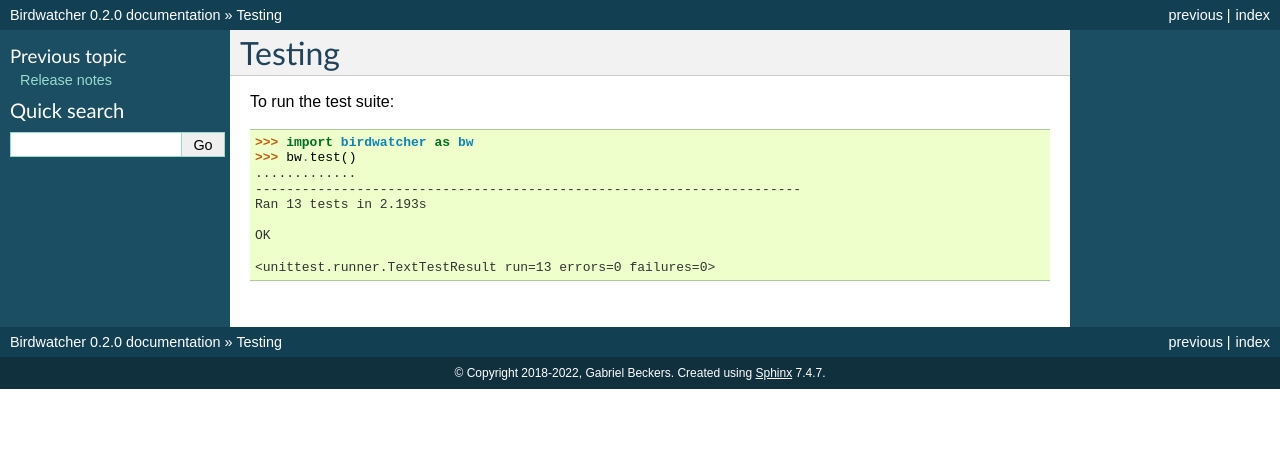
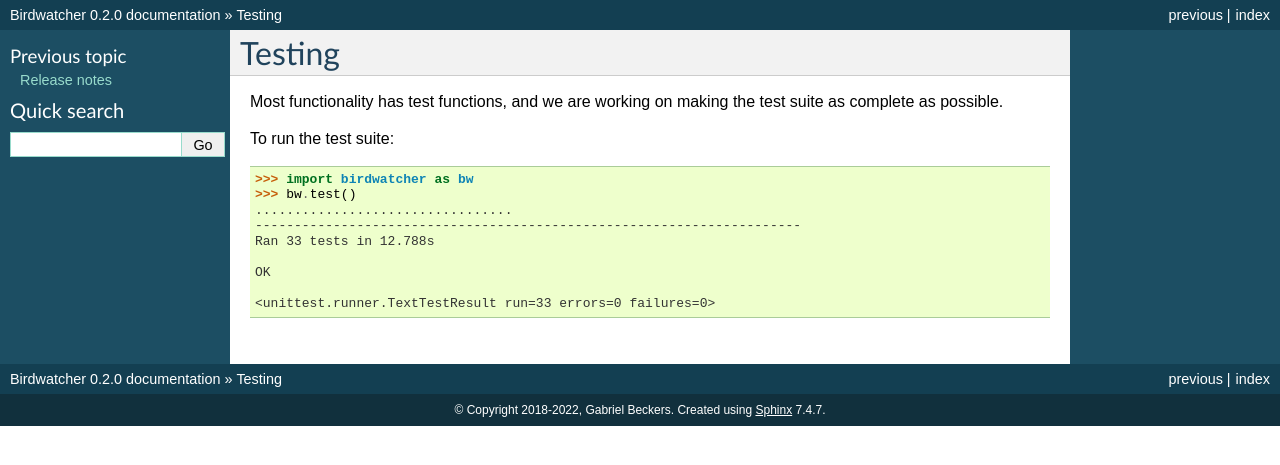
Before and after one commit to gbeckers/Birdwatcher, a Sphinx documentation site: the page built from docs/testing.rst, in a window 1280 px wide. Shown: the top 465 px of the page. Built offline with Sphinx 7.4.7, drawn with Linux system fonts in a browser that asks for light colours.

Commit message:
update doc

```diff
--- a/docs/index.rst
+++ b/docs/index.rst
@@ -47,6 +47,7 @@
 
    installation
    design
+   troubleshooting
    api
    releasenotes
    testing
--- a/docs/installation.rst
+++ b/docs/installation.rst
@@ -36,9 +36,6 @@
 
     $ pip install git+https://github.com/gbeckers/birdwatcher@master
 
-   Or, the development branch::
-
-    $ pip install git+https://github.com/gbeckers/birdwatcher@develop
 
 **Dependencies**
 
--- a/docs/testing.rst
+++ b/docs/testing.rst
@@ -1,5 +1,8 @@
 Testing
 =======
+
+Most functionality has test functions, and we are working on making the test
+suite as complete as possible.
 
 To run the test suite:
 
@@ -7,10 +10,10 @@
 
     >>> import birdwatcher as bw
     >>> bw.test()
-    .............
+    .................................
     ----------------------------------------------------------------------
-    Ran 13 tests in 2.193s
+    Ran 33 tests in 12.788s
 
     OK
 
-    <unittest.runner.TextTestResult run=13 errors=0 failures=0>
+    <unittest.runner.TextTestResult run=33 errors=0 failures=0>
```
Also changed, not shown: docs/troubleshooting.rst (added, +11 -0 lines).
